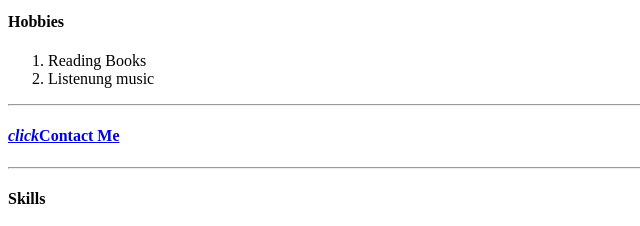
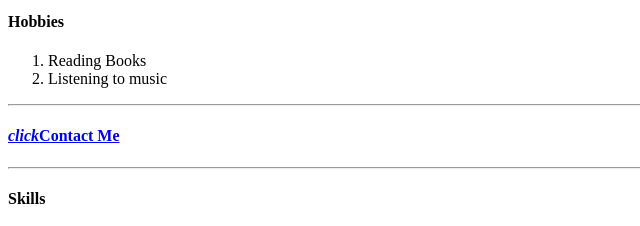
Before and after one commit to Athulya287CA/CV, a plain HTML site: page index.html in a window 1280 px wide. Shown: the part 567-793 px from the top of the page, 0-640 px from the left. Drawn offline with Linux system fonts and the light colour scheme.

Commit message:
intermedite change

```diff
--- a/index.html
+++ b/index.html
@@ -44,7 +44,7 @@
 
     <ol>
         <li>Reading Books</li>
-        <li>Listenung music</li>
+        <li>Listening to music</li>
     </ol>
 
     <hr>
```
